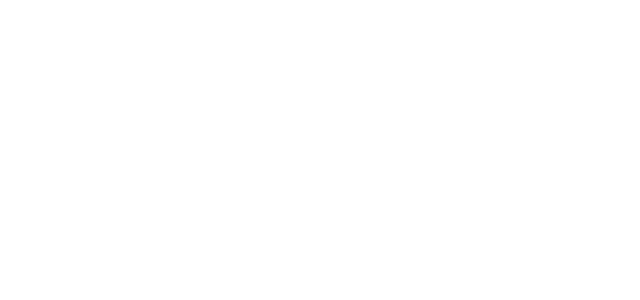
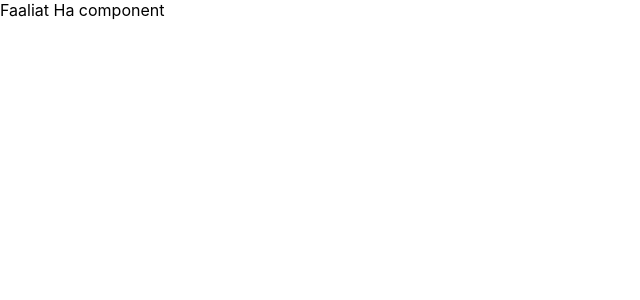
Before and after one commit to tiago86g/Church, a React (Create React App) app in the folder church/: page /faaliat-ha in a window 1280 px wide. Shown: the top 300 px of the page, without its empty margins (0-640 px from the left). Built offline with nearby package versions, Linux system fonts and the light colour scheme.

Commit message:
Faaliat Ha route

```diff
--- a/church/src/App.js
+++ b/church/src/App.js
@@ -7,6 +7,7 @@
 import Khanevade from './components/pages/Khanevade/Khanevade';
 import Javanan from './components/pages/Javanan/Javanan';
 import DarBareMa from './components/pages/DarBareMa/DarBareMa';
+import FaaliatHa from './components/pages/FaaliatHa/FaaliatHa';
 
 function App() {
   return (
@@ -23,7 +24,7 @@
             <Route exact path="/khanevade" component={Khanevade} />
             <Route exact path="/javanan" component={Javanan} />
             <Route exact path="/dar-bare-ma" component={DarBareMa} />
-
+            <Route exact path="/faaliat-ha" component={FaaliatHa} />
             {/* pages components */}
           </Switch>
         </div>
--- /dev/null
+++ b/church/src/components/pages/FaaliatHa/FaaliatHa.js
@@ -0,0 +1,5 @@
+import React from 'react';
+
+export default function FaaliatHa() {
+  return <div>Faaliat Ha component</div>;
+}
```
